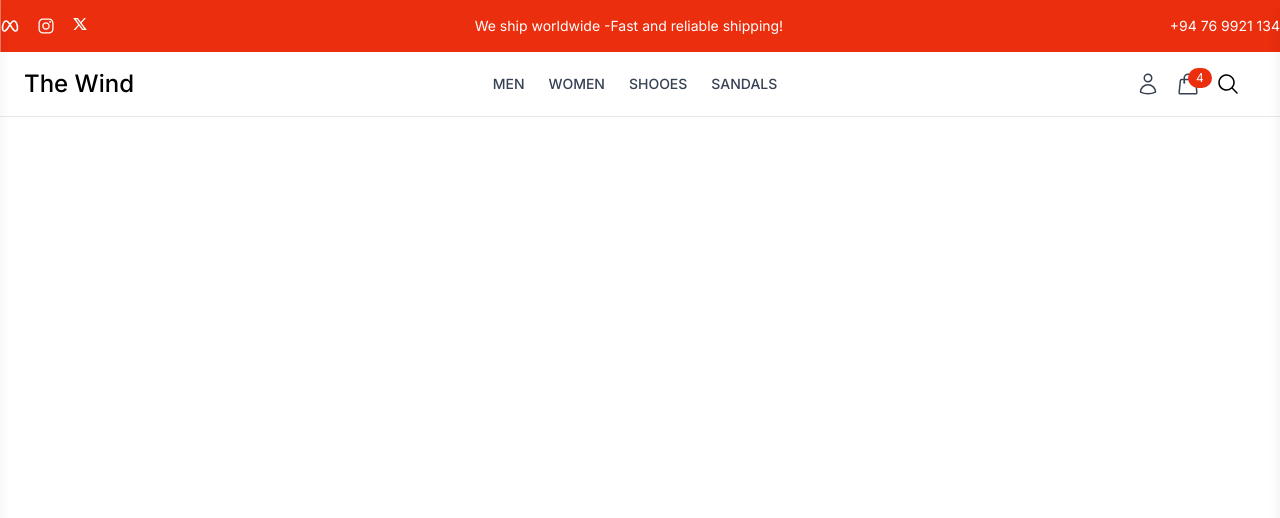
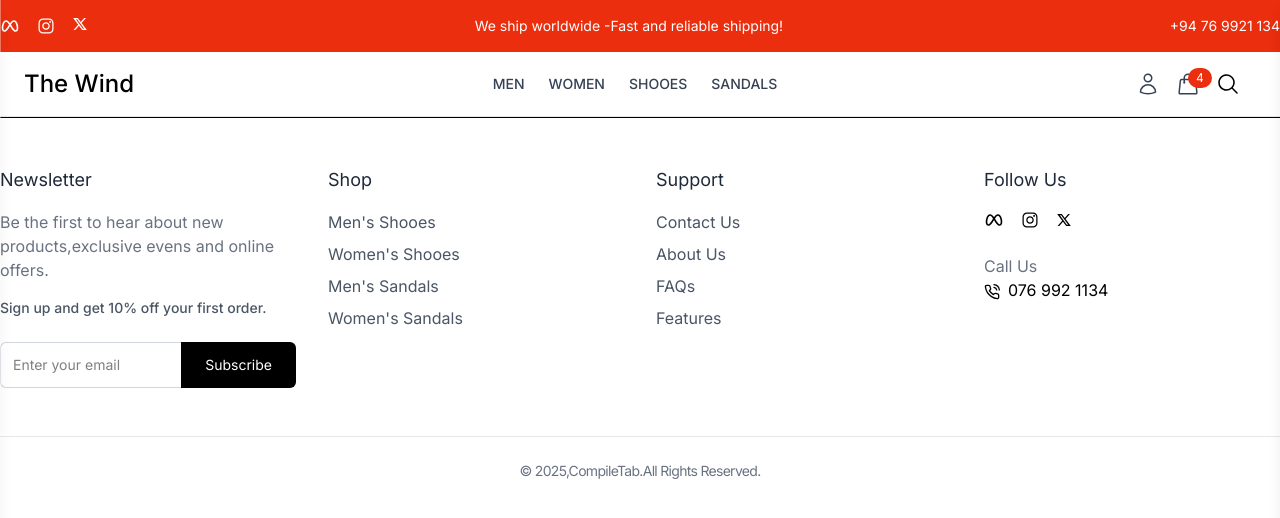
Before and after one commit to Vindya2004/The_Wind_Frontend, a React (Vite) app: page / in a window 1280 px wide. Shown: the top 518 px of the page. Built offline with nearby package versions, Linux system fonts and the light colour scheme; a web font is replaced by a local one.

Commit message:
add footer

```diff
--- /dev/null
+++ b/src/components/Common/Footer.tsx
@@ -0,0 +1,113 @@
+import React from 'react'
+import { FiPhoneCall } from 'react-icons/fi'
+import { IoLogoInstagram } from 'react-icons/io'
+import { RiTwitterXLine } from 'react-icons/ri'
+import { TbBrandMeta } from 'react-icons/tb'
+import { Link } from 'react-router-dom'
+
+const Footer = () => {
+  return (
+  <footer className='border-t py-12'>
+    <div className='container mx-auto grid grid-cols-1 md:grid-cols-4 gap-8 px-4 lg:px-0'>
+        <div>
+            <h3 className='text-lg text-gray-800 mb-4'>Newsletter</h3>
+            <p className='text-gray-500 mb-4'>
+                Be the first to hear about new products,exclusive evens and online offers.
+            </p>
+            <p className='font-medium text-sm text-gray-600 mb-6'> Sign up and get 10% off your first order.</p>
+            {/* News letter form */}
+            <form className="flex">
+                <input
+                    type="email"
+                    placeholder='Enter your email'
+                    className='p-3 w-full text-sm border-t border-l border-b border-gray-300 rounded-l-md
+                    focus:outline-none focus:ring-2 focus:ring-gray-500 transition-all'
+                    required
+                    />
+                    <button type='submit' className='bg-black text-white px-6 py-3 text-sm rounded-r-md hover:bg-gray-800
+                    transition-all'
+                    >
+                        Subscribe
+                        </button>
+            </form>
+        </div>
+        {/*shop links */}
+        <div>
+            <h3 className='text-lg text-gray-800 mb-4'>Shop</h3>
+            <ul className='space-y-2 text-gray-600'>
+                <li>
+                    <Link to="#" className='hover:text-gray-500 transition-colors'>Men's Shooes
+                    </Link>
+                </li>
+                 <li>
+                    <Link to="#" className='hover:text-gray-500 transition-colors'>Women's Shooes
+                    </Link>
+                </li>
+                 <li>
+                    <Link to="#" className='hover:text-gray-500 transition-colors'>Men's Sandals
+                    </Link>
+                </li>
+                 <li>
+                    <Link to="#" className='hover:text-gray-500 transition-colors'>Women's Sandals
+                    </Link>
+                </li>
+            </ul>
+        </div>
+        {/* Support links */}
+         <div>
+            <h3 className='text-lg text-gray-800 mb-4'>Support</h3>
+            <ul className='space-y-2 text-gray-600'>
+                <li>
+                    <Link to="#" className='hover:text-gray-500 transition-colors'>Contact Us
+                    </Link>
+                </li>
+                 <li>
+                    <Link to="#" className='hover:text-gray-500 transition-colors'>About Us
+                    </Link>
+                </li>
+                 <li>
+                    <Link to="#" className='hover:text-gray-500 transition-colors'>FAQs
+                    </Link>
+                </li>
+                 <li>
+                    <Link to="#" className='hover:text-gray-500 transition-colors'>Features
+                    </Link>
+                </li>
+            </ul>
+        </div>
+        {/*Follow us */}
+        <div>
+            <h3 className='text-lg text-gray-800 mb-4'>Follow Us</h3>
+            <div className='flex items-center space-x-4 mb-6'>
+                <a href="https://www.facebook.com"
+                 target='_blank'
+                 rel='noopener noreferrer'className='hover:text-gray-300' >
+                    <TbBrandMeta className='h-5 w-5'/>
+                 </a>
+                 <a href="https://www.facebook.com"
+                 target='_blank'
+                 rel='noopener noreferrer'className='hover:text-gray-300' >
+                    <IoLogoInstagram className='h-5 w-5'/>
+                 </a>
+                 <a href="https://www.facebook.com"
+                 target='_blank'
+                 rel='noopener noreferrer'className='hover:text-gray-300' >
+                    <RiTwitterXLine className='h-4 w-4'/>
+                 </a>
+            </div>
+            <p className='text-gray-500'>Call Us</p>
+            <p>
+                <FiPhoneCall className='inline-block mr-2'/>
+                076 992 1134
+            </p>
+        </div>
+    </div>
+    {/*Footer Bottom */}
+    <div className='container mx-auto mt-12 px-4 lg:px-0 border-t border-gray-200 pt-6'>
+        <p className='text-gray-500 text-sm tracking-tighter text-center'>© 2025,CompileTab.All Rights Reserved.</p>
+    </div>
+  </footer>
+  )
+}
+
+export default Footer
--- a/src/components/Layout/UserLayout.tsx
+++ b/src/components/Layout/UserLayout.tsx
@@ -1,10 +1,12 @@
 import React from 'react'
 import Header from '../Common/Header'
+import Footer from '../Common/Footer'
 
 const UserLayout = () => {
   return (
     <>
     <Header/>
+    <Footer/>
     </>
   )
 }
```
